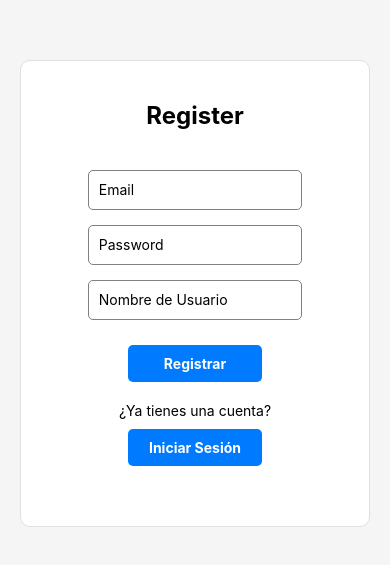
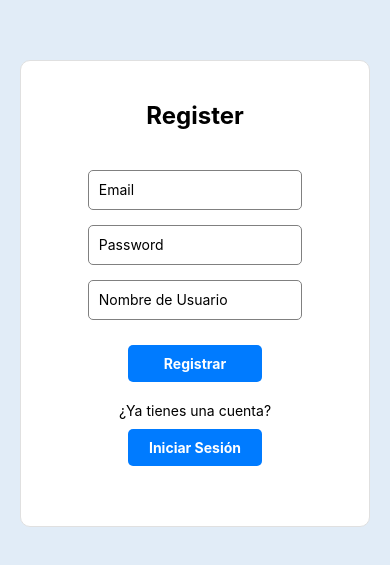
Before and after one commit to CatalinaRod/Prog3-ReactNative-TI, a React Native app: screen /Twitter in a window 390 px wide. Shown: the part 129-694 px from the top of the page. Built offline with nearby package versions, Linux system fonts and the light colour scheme; no server answers.

Commit message:
Colores y Arreglos

```diff
--- a/src/screens/Home.js
+++ b/src/screens/Home.js
@@ -15,7 +15,7 @@
   }
 
   componentDidMount() {
-    db.collection('posts').onSnapshot(
+    db.collection('posts').orderBy("createdAt","desc").onSnapshot(
       docs => {
         let post = []
         docs.forEach(doc => {
@@ -39,7 +39,7 @@
 
   render() {
     return (
-      <View>
+      <View style={styles.container} >
         <FlatList
           data={this.state.posts}
           keyExtractor={item => item.id.toString()}
@@ -55,6 +55,11 @@
 }
 
 const styles = StyleSheet.create({
+  container: {
+    flex: 1,
+    backgroundColor: '#e1ecf7',
+    padding: 10,
+  },
   second: {
     flex: 2,
     fontSize: 15,
--- a/src/screens/Login.js
+++ b/src/screens/Login.js
@@ -81,7 +81,7 @@
 const styles = StyleSheet.create({
   mainContainer: {
     flex: 1,
-    backgroundColor: '#F5F5F5',
+    backgroundColor: '#e1ecf7',
     justifyContent: 'center',
     padding: 20
   },
--- a/src/screens/NewPost.js
+++ b/src/screens/NewPost.js
@@ -3,8 +3,8 @@
 import { auth, db } from '../firebase/config'
 
 export default class NewPost extends Component {
-  constructor() {
-    super()
+  constructor(props) {
+    super(props)
     this.state = {
       post: [],
       error: '',
@@ -12,13 +12,6 @@
     }
   }
 
-  componentDidMount() {
-    auth.onAuthStateChanged(user => {
-      if (!user) {
-        this.props.navigation.navigate('Login')
-      }
-    })
-  }
 
   handlePost() {
     db.collection('posts').add({
@@ -28,7 +21,7 @@
       likes: []
     })
       .then(() => {
-        this.props.navigation.navigate('Home')
+        this.props.navigation.navigate('Twitter')
       })
       .catch(error => {
         if (this.state.errorMessage != '') {
@@ -57,7 +50,7 @@
 const styles = StyleSheet.create({
   mainContainer: {
     flex: 1,
-    backgroundColor: '#F5F5F5',
+    backgroundColor: '#e1ecf7',
     justifyContent: 'center',
     alignItems: 'center',
     padding: 10,
--- a/src/screens/Register.js
+++ b/src/screens/Register.js
@@ -88,7 +88,7 @@
 const styles = StyleSheet.create({
     mainContainer: {
         flex: 1,
-        backgroundColor: '#F5F5F5',
+        backgroundColor: '#e1ecf7',
         justifyContent: 'center',
         padding: 20,
     },
--- a/src/screens/Search.js
+++ b/src/screens/Search.js
@@ -81,7 +81,7 @@
 const styles = StyleSheet.create({
     container: {
         flex: 1,
-        backgroundColor: '#f2f2f2',
+        backgroundColor: '#e1ecf7',
         padding: 20,
     },
     searchContainer: {
```
